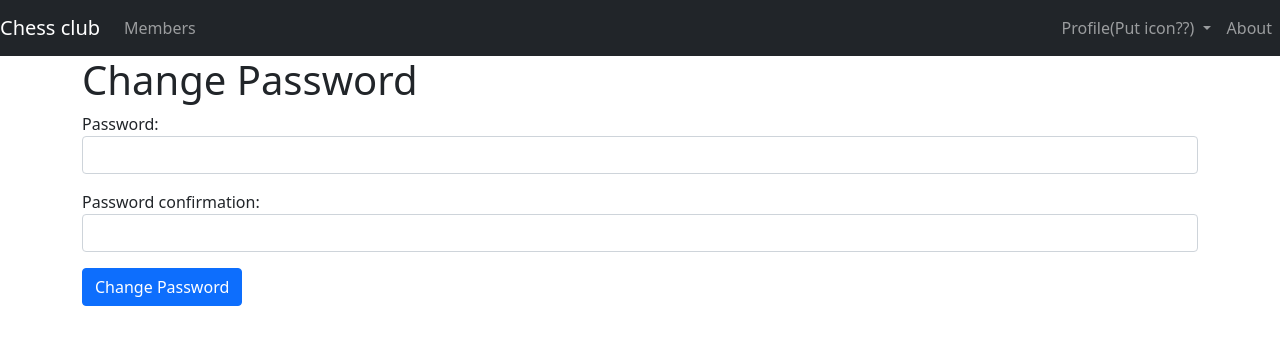
After one commit to Bardia-ro/SEG-Bat-Team, a Django app: page /change_password/1 in a window 1280 px wide. The commit adds this page. Shown: the top 345 px of the page. Run offline with Django 3.2, Linux system fonts and the light colour scheme; the visitor is signed in with stand-in values (Sample User, id 1); data comes from the database, SQL or seed files in the repository; some libraries are stand-ins or nearby versions.

Commit message:
Allow user to edit password
- Add change_password view
- Add change_password.html
- Add ChangePasswordForm
- Link 'Change Password' option in navbar to change_password view

```diff
--- a/clubs/forms.py
+++ b/clubs/forms.py
@@ -1,5 +1,6 @@
 from django import forms
 from django.core.validators import RegexValidator
+from django.contrib.auth.hashers import make_password
 from .models import User
 
 
@@ -13,12 +14,7 @@ EXPERIENCE_CHOICES = [
 ('master', 'Master'),
 ]
 
-class SignUpForm(forms.ModelForm):
-    class Meta:
-        model = User
-        fields = ['first_name', 'last_name', 'username', 'email', 'bio','experience','personal_statement']
-        widgets = { 'bio': forms.Textarea(), 'personal_statement': forms.Textarea(),'experience': forms.Select(choices = EXPERIENCE_CHOICES)}
-
+class Password():
     new_password = forms.CharField(
         label='Password',
         widget=forms.PasswordInput(),
@@ -30,6 +26,14 @@ class SignUpForm(forms.ModelForm):
     )
     password_confirmation = forms.CharField(label='Password confirmation', widget=forms.PasswordInput())
 
+class SignUpForm(forms.ModelForm, Password):
+    class Meta:
+        model = User
+        fields = ['first_name', 'last_name', 'username', 'email', 'bio','experience','personal_statement']
+        widgets = { 'bio': forms.Textarea(), 'personal_statement': forms.Textarea(),'experience': forms.Select(choices = EXPERIENCE_CHOICES)}
+
+    new_password = Password.new_password
+    password_confirmation = Password.password_confirmation
 
     def clean(self):
         super().clean()
@@ -64,3 +68,22 @@ class EditProfileForm(forms.ModelForm):
         model = User
         fields = ['first_name', 'last_name', 'email', 'bio','experience','personal_statement']
         widgets = { 'bio': forms.Textarea(), 'personal_statement': forms.Textarea(),'experience': forms.Select(choices = EXPERIENCE_CHOICES)}
+
+class ChangePasswordForm(forms.ModelForm, Password):
+    class Meta:
+        model = User
+        fields = []
+
+    new_password = Password.new_password
+    password_confirmation = Password.password_confirmation
+
+    def clean(self):
+        super().clean()
+        new_password = self.cleaned_data.get('new_password')
+        password_confirmation = self.cleaned_data.get('password_confirmation')
+        if new_password != password_confirmation:
+            self.add_error('password_confirmation', 'Confirmation does not match password.')
+
+    def save(self):
+        super().save(commit=False)
+        self.instance.password=make_password(self.cleaned_data.get('new_password'))
--- /dev/null
+++ b/clubs/templates/change_password.html
@@ -0,0 +1,15 @@
+{% extends 'base.html' %}
+{% block body %}
+<div class="container">
+  <div class="row">
+    <div class="col-12">
+      <h1>Change Password</h1>
+      <form action="{% url 'change_password' user_id=user.id%}" method="post">
+        {% csrf_token %}
+        {% include 'partials/bootstrap_form.html' with form=form %}
+        <input type="submit" value="Change Password" class="btn btn-primary">
+      </form>
+    </div>
+  </div>
+</div>
+{% endblock %}
--- a/clubs/templates/partials/navbar.html
+++ b/clubs/templates/partials/navbar.html
@@ -18,7 +18,7 @@
                     </a>
                     <ul class="dropdown-menu" aria-labelledby="navbarDropdown">
                     <li><a class="dropdown-item" href={% url "profile" user_id=user.id%}>My Profile</a></li>
-                    <li><a class="dropdown-item" href="#">Change Password</a></li>
+                    <li><a class="dropdown-item" href={% url "change_password" user_id=user.id %}>Change Password</a></li>
                     </ul>
                 </li>
             {% endif %}
--- a/clubs/views.py
+++ b/clubs/views.py
@@ -1,5 +1,5 @@
 from .models import User
-from .forms import SignUpForm, LogInForm, EditProfileForm
+from .forms import SignUpForm, LogInForm, EditProfileForm, ChangePasswordForm
 from django.core.exceptions import ObjectDoesNotExist
 from django.http import HttpResponseForbidden
 from django.shortcuts import redirect, render
@@ -50,6 +50,18 @@ def edit_profile(request, user_id):
         form = EditProfileForm(instance=user)
     return render(request, 'edit_profile.html', {'form': form})
 
+@login_required #make sure user can only access their own edit profile page!!!!
+def change_password(request, user_id):
+    user = User.objects.get(id=user_id)
+    if request.method == 'POST':
+        form = ChangePasswordForm(request.POST, instance=user)
+        if form.is_valid():
+            form.save()
+            return redirect('profile', user_id=request.user.id)
+    else:
+        form = ChangePasswordForm(instance=user)
+    return render(request, 'change_password.html', {'form': form})
+
 @login_required
 def profile(request, user_id):
     user = User.objects.get(id=user_id)
--- a/system/urls.py
+++ b/system/urls.py
@@ -24,4 +24,5 @@ urlpatterns = [
     path('log_in/', views.log_in, name ='log_in'),
     path('profile/<int:user_id>', views.profile, name='profile'),
     path('edit_profile/<int:user_id>', views.edit_profile, name='edit_profile'),
+    path('change_password/<int:user_id>', views.change_password, name='change_password'),
 ]
```
